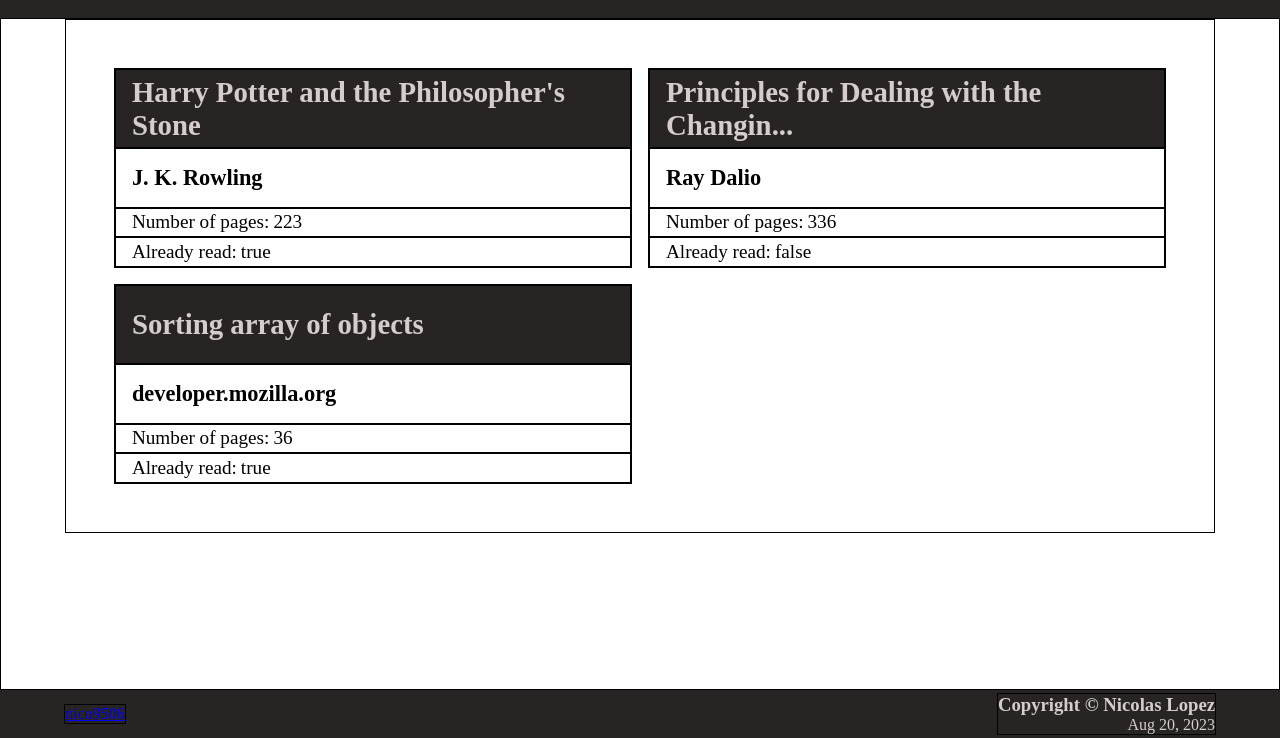
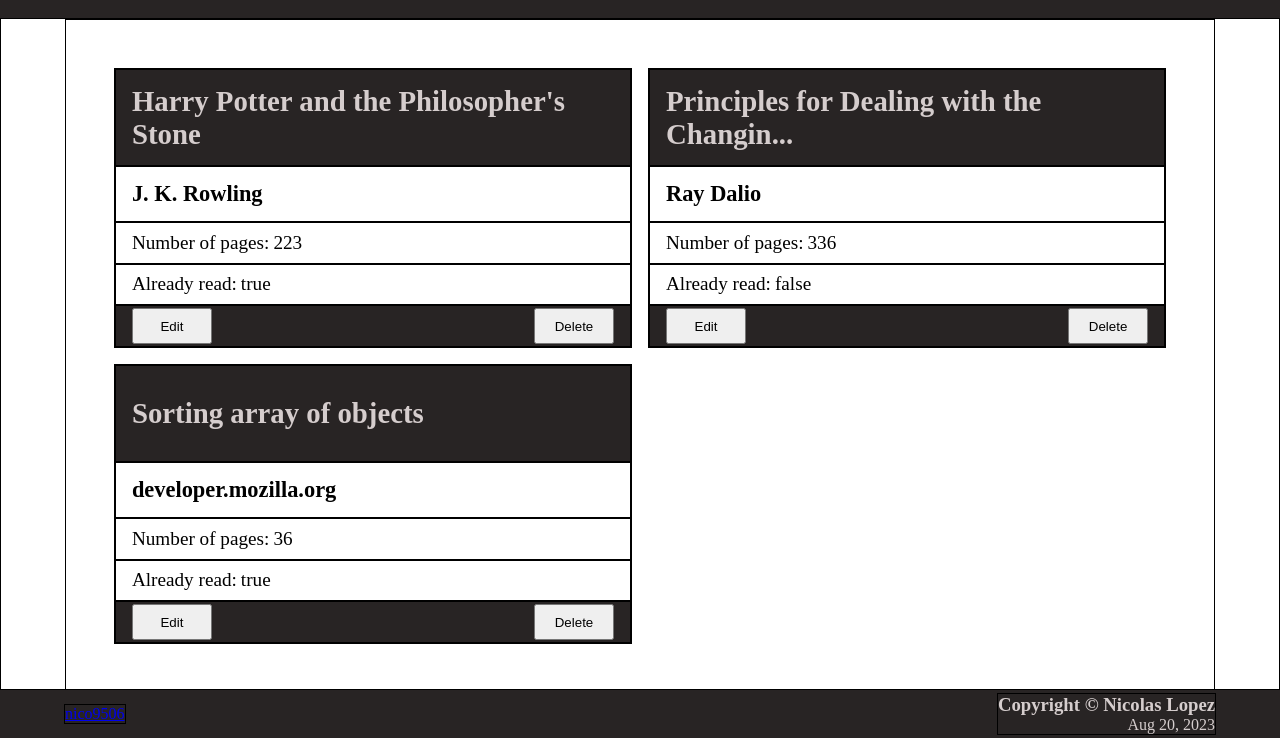
Before and after one commit to nico9506/TOP-library, a plain HTML site: page index.html in a window 1280 px wide. Shown: the part 62-800 px from the top of the page. Drawn offline with Linux system fonts and the light colour scheme.

Commit message:
Added Delete functionality to delete buttons

```diff
--- a/main.js
+++ b/main.js
@@ -171,11 +171,23 @@ function refreshLibrary() {
         bookRead.classList.add("book-read");
         bookRead.textContent = book.isRead;
 
+        const bookActions = document.createElement("div");
+        bookActions.classList.add("book-actions");
+        const btnEditBook = document.createElement("button");
+        btnEditBook.textContent = "Edit";
+        const btnDeleteBook = document.createElement("button");
+        btnDeleteBook.textContent = "Delete";
+        btnDeleteBook.addEventListener("click", deleteBook);
+
         booksContainer.appendChild(bookContainer);
         bookContainer.appendChild(bookTitle);
         bookContainer.appendChild(bookAuthor);
         bookContainer.appendChild(bookPages);
         bookContainer.appendChild(bookRead);
+        bookContainer.appendChild(bookActions);
+
+        bookActions.appendChild(btnEditBook);
+        bookActions.appendChild(btnDeleteBook);
     });
 }
 
@@ -224,3 +236,18 @@ function sortLibrary() {
         libraryArray.reverse();
     }
 }
+
+function deleteBook() {
+    libraryArray.splice(
+        libraryArray.indexOf(
+            libraryArray.find(({ title }) =>
+                title.toLowerCase().includes(this.title)
+            )
+        ),
+        1
+    );
+
+    refreshLibrary();
+}
+
+/*libraryArray.indexOf(libraryArray.find(({ title }) => title.toLowerCase().includes("potter")));*/
--- a/style.css
+++ b/style.css
@@ -116,20 +116,21 @@ nav ul li {
 
 .library-container .books-container .book {
     width: 100%;
-    height: 200px;
+    height: 280px;
 }
 
 .book-title,
 .book-author,
 .book-pages,
-.book-read {
+.book-read,
+.book-actions {
     padding: 0 1rem;
     display: flex;
     align-items: center;
 }
 
 .book-title {
-    height: 40%;
+    height: 35%;
     background-color: var(--color-theme-dark);
     color: var(--color-theme-light);
     font-size: var(--fs-title);
@@ -143,7 +144,7 @@ nav ul li {
 }
 
 .book-author {
-    height: 30%;
+    height: 20%;
     font-size: var(--fs-author);
     font-weight: bold;
 }
@@ -168,6 +169,17 @@ nav ul li {
 .book-read::before {
     content: "Already read: ";
     margin-right: 4px;
+}
+
+.book-actions {
+    height: 15%;
+    justify-content: space-between;
+    background-color: var(--color-theme-dark);
+}
+
+.book-actions button {
+    height: 90%;
+    width: 5rem;
 }
 /* --------------------- Library ----------------------- */
 
```
